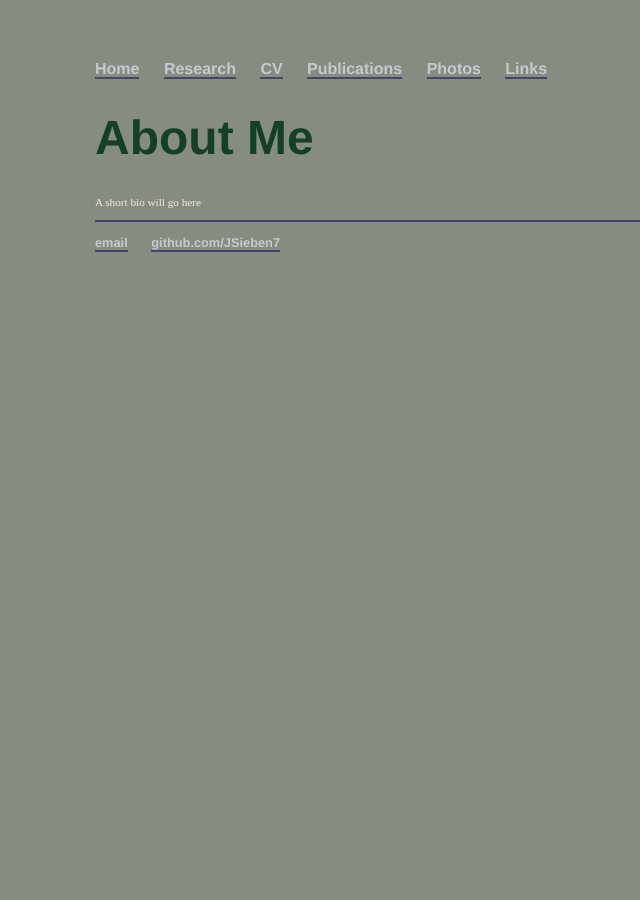
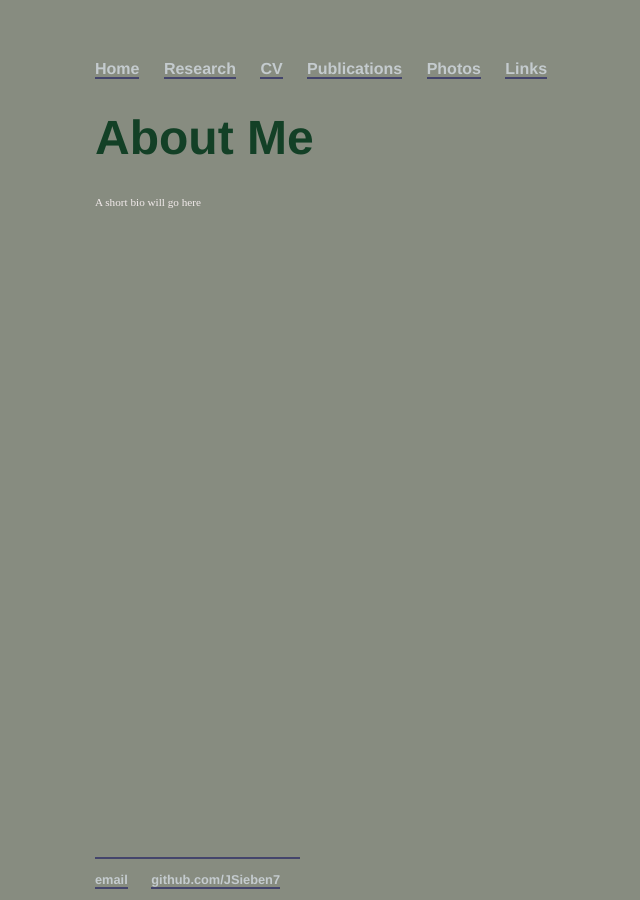
Before and after one commit to JSieben7/JSieben7.github.io, a Jekyll site: the page built from index.html, in a window 1280 px wide. Shown: the whole page, without its empty margins (97-737 px from the left). Built offline with Jekyll 4.4.1, drawn with Linux system fonts in a browser that asks for light colours.

Commit message:
Update main.css

```diff
--- a/css/main.css
+++ b/css/main.css
@@ -44,8 +44,14 @@ p {
 footer {
     border-top: 2px solid #44456c;
     font-size: .8em;
+    bottom:0;
+    position:fixed;
+    z-index:150;
+    position:absolute;
+    top:expression(eval(document.documentElement.scrollTop+
+        (document.documentElement.clientHeight-this.offsetHeight)));
+    /*height:35px;*/
 }
-
 ul.posts {
     margin: 20px auto 40px;
     font-size: 1.5em;
```
